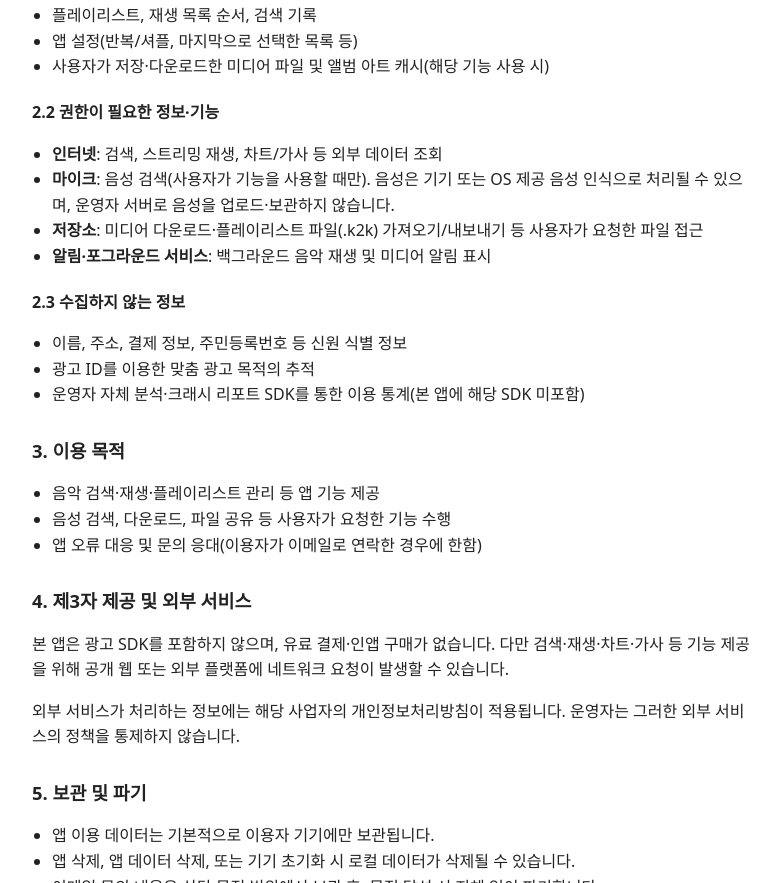
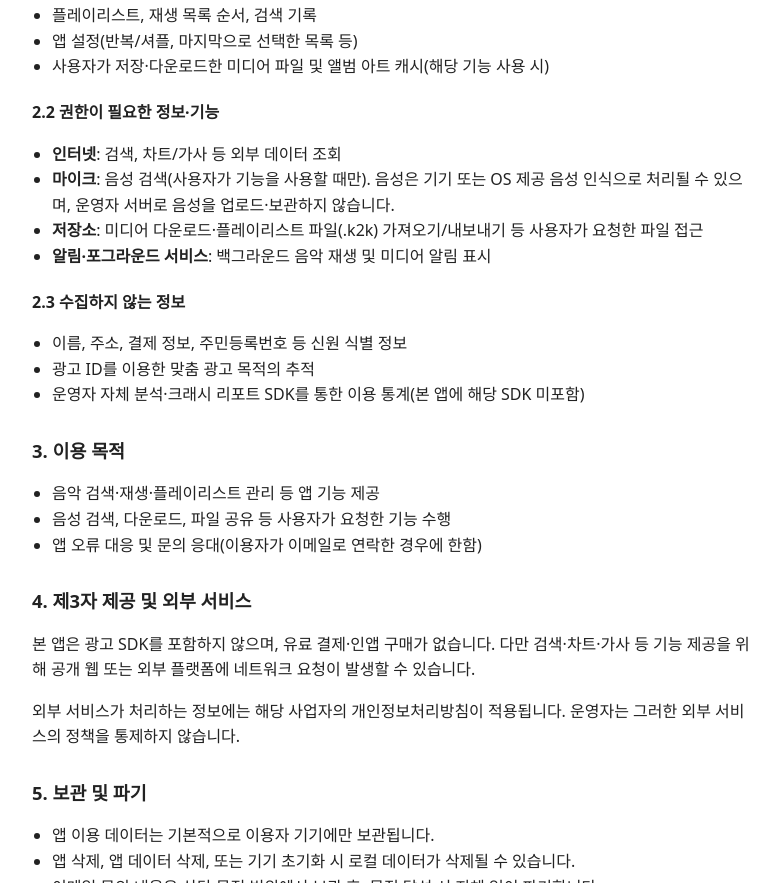
Before and after one commit to jesusingod/k2kmusicplayerPolicy, a plain HTML site: page privacy-policy.html in a window 1280 px wide. Shown: the part 533-1416 px from the top of the page, without its empty margins (248-1029 px from the left). Drawn offline with Linux system fonts and the light colour scheme.

Commit message:
Remove streaming playback wording from policy pages.

```diff
--- a/privacy-policy.html
+++ b/privacy-policy.html
@@ -45,7 +45,7 @@
 
   <h3>2.2 권한이 필요한 정보·기능</h3>
   <ul>
-    <li><strong>인터넷</strong>: 검색, 스트리밍 재생, 차트/가사 등 외부 데이터 조회</li>
+    <li><strong>인터넷</strong>: 검색, 차트/가사 등 외부 데이터 조회</li>
     <li><strong>마이크</strong>: 음성 검색(사용자가 기능을 사용할 때만). 음성은 기기 또는 OS 제공 음성 인식으로 처리될 수 있으며, 운영자 서버로 음성을 업로드·보관하지 않습니다.</li>
     <li><strong>저장소</strong>: 미디어 다운로드·플레이리스트 파일(.k2k) 가져오기/내보내기 등 사용자가 요청한 파일 접근</li>
     <li><strong>알림·포그라운드 서비스</strong>: 백그라운드 음악 재생 및 미디어 알림 표시</li>
@@ -66,7 +66,7 @@
   </ul>
 
   <h2>4. 제3자 제공 및 외부 서비스</h2>
-  <p>본 앱은 광고 SDK를 포함하지 않으며, 유료 결제·인앱 구매가 없습니다. 다만 검색·재생·차트·가사 등 기능 제공을 위해 공개 웹 또는 외부 플랫폼에 네트워크 요청이 발생할 수 있습니다.</p>
+  <p>본 앱은 광고 SDK를 포함하지 않으며, 유료 결제·인앱 구매가 없습니다. 다만 검색·차트·가사 등 기능 제공을 위해 공개 웹 또는 외부 플랫폼에 네트워크 요청이 발생할 수 있습니다.</p>
   <p>
     외부 서비스가 처리하는 정보에는 해당 사업자의 개인정보처리방침이 적용됩니다.
     운영자는 그러한 외부 서비스의 정책을 통제하지 않습니다.
```
Also changed, not shown: terms-of-service.html (+2 -2 lines).
